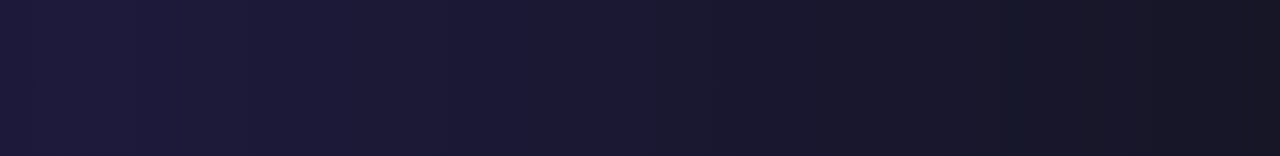
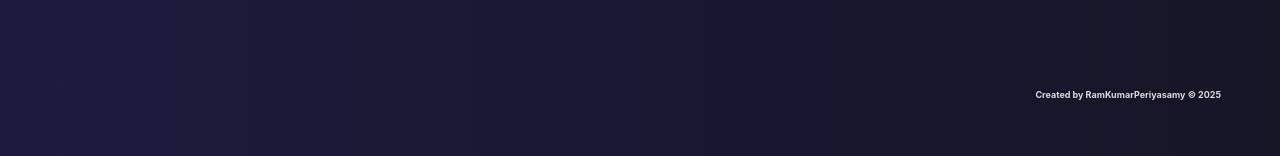
Before and after one commit to RamKumarPeriyasamy/salon-website, a React (Create React App) app: page / in a window 1280 px wide. Shown: the part 681-837 px from the top of the page. Built offline with nearby package versions, Linux system fonts and the light colour scheme.

Commit message:
Update +++

```diff
--- a/src/App.jsx
+++ b/src/App.jsx
@@ -1,6 +1,7 @@
 import React from 'react';
 import { BrowserRouter as Router, Routes, Route } from 'react-router-dom';
 import Navbar from './components/Navbar';
+import Footer from './components/Footer';
 import Home from './pages/Home';
 import Services from './pages/Service';
 import About from './pages/About';
@@ -29,6 +30,10 @@ const App = () => {
         />
 
       </Routes>
+      <Footer
+        title="Sundaram Salon"
+        description="© 2021 Sundaram Salon. All rights reserved."
+      />
     </Router>
   );
 };
--- a/src/components/Footer.css
+++ b/src/components/Footer.css
@@ -1,44 +1,11 @@
-/* Footer styling */
-footer {
-  background: linear-gradient(135deg, #b354f2, #db3fb7); /* Gradient background */
-  color: white;
-  text-align: center;
-  padding: 40px 20px;
-  font-family: 'Arial', sans-serif;
+.transparent-footer {
+  position: fixed;
+  bottom: 0;
+  width: 95%;
+  background: transparent;
+  color: rgb(222, 217, 217);
+  text-align: right;
+  padding: 10px 5px;
+  font-size: 9px;
+  font-weight: bold;
 }
-
-/* Social links container */
-.social-links {
-  display: flex;
-  justify-content: center;
-  gap: 20px; /* Space between links */
-  margin-top: 15px;
-}
-
-/* Social links styling */
-.social-links a {
-  color: white;
-  text-decoration: none;
-  font-size: 1.1rem;
-  display: flex;
-  align-items: center;
-  gap: 8px; /* Space between icon and text */
-  transition: color 0.3s ease, transform 0.3s ease;
-}
-
-.social-links a:hover {
-  color: #ff9a9e; /* Light pink on hover */
-  transform: translateY(-3px); /* Slight lift on hover */
-}
-
-/* Font Awesome icons */
-.social-links i {
-  font-size: 1.5rem;
-}
-
-/* Copyright text */
-footer p {
-  margin: 0;
-  font-size: 1rem;
-  opacity: 0.8;
-}
--- a/src/components/Footer.jsx
+++ b/src/components/Footer.jsx
@@ -1,23 +1,35 @@
+//old code
+// // import React from 'react';
+// import './Footer.css';
+// const Footer = () => {
+//   return (
+//     <footer>
+//       <p>&copy; 2001 Sundaram Salon. All rights reserved.</p>
+//       <div className="social-links">
+//         <a href="https://facebook.com" target="_blank" rel="noopener noreferrer">
+//           <i className="fab fa-facebook"></i> Facebook
+//         </a>
+//         <a href="https://instagram.com" target="_blank" rel="noopener noreferrer">
+//           <i className="fab fa-instagram"></i> Instagram
+//         </a>
+//         <a href="https://twitter.com" target="_blank" rel="noopener noreferrer">
+//           <i className="fab fa-twitter"></i> Twitter
+//         </a>
+//       </div>
+//     </footer>
+//   );
+// };
+// export default Footer;
+
 import React from 'react';
 import './Footer.css';
 
 const Footer = () => {
-  return (
-    <footer>
-      <p>&copy; 2001 Sundaram Salon. All rights reserved.</p>
-      <div className="social-links">
-        <a href="https://facebook.com" target="_blank" rel="noopener noreferrer">
-          <i className="fab fa-facebook"></i> Facebook
-        </a>
-        <a href="https://instagram.com" target="_blank" rel="noopener noreferrer">
-          <i className="fab fa-instagram"></i> Instagram
-        </a>
-        <a href="https://twitter.com" target="_blank" rel="noopener noreferrer">
-          <i className="fab fa-twitter"></i> Twitter
-        </a>
-      </div>
-    </footer>
-  );
+    return (
+        <footer className="transparent-footer">
+            <p>Created by RamKumarPeriyasamy © 2025</p>
+        </footer>
+    );
 };
 
 export default Footer;
```
